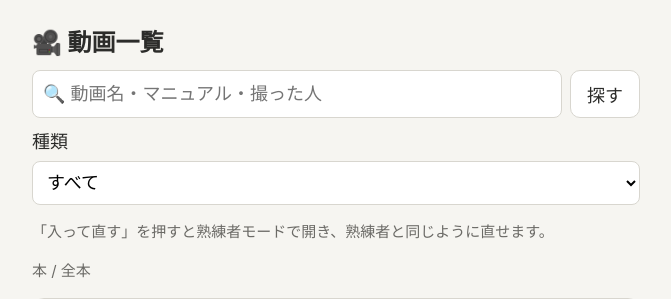
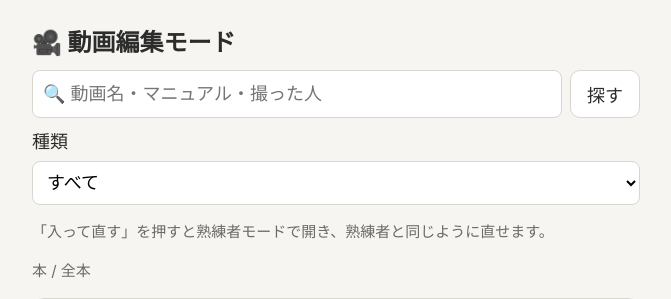
Before and after one commit to hiro1717-ai/my-hackathon-app, a Python web app: template app/templates/admin_videos.html in a window 1280 px wide. Shown: the part 25-324 px from the top of the page, without its empty margins (304-975 px from the left). Run offline with Jinja, Linux system fonts and the light colour scheme; the template is opened without the code that fills it, so the values that code supplies are empty.

Commit message:
管理者メニューの「動画一覧」を「動画編集モード」に改名
Co-Authored-By: Claude Opus 5.5 <noreply@anthropic.com>

```diff
--- a/app/templates/admin.html
+++ b/app/templates/admin.html
@@ -10,7 +10,7 @@
 {% elif msg == 'folder_invalid' %}<p class="error">フォルダーの記号（英数字）と名前を入れてください。</p>
 {% elif msg == 'folder_dup' %}<p class="error">その記号はもう使われています（M は未分類用）。</p>{% endif %}
 
-<a class="button primary" href="/admin/videos">🎥 動画一覧（名前を直す・中に入って直す）</a>
+<a class="button primary" href="/admin/videos">🎥 動画編集モード</a>
 
 <h2 id="folders">マニュアルのフォルダー</h2>
 <p class="muted">記号はマニュアル番号の頭になります（例：3DP → 3DP-001）。記号を変えても、もう振った番号はそのまま。フォルダーを消しても中のマニュアルは消えず「未分類」に移ります。</p>
--- a/app/templates/admin_videos.html
+++ b/app/templates/admin_videos.html
@@ -1,7 +1,7 @@
 {% extends "base.html" %}
-{% block title %}動画一覧 - 管理者 - AI技能コーチ{% endblock %}
+{% block title %}動画編集モード - 管理者 - AI技能コーチ{% endblock %}
 {% block content %}
-<h1>🎥 動画一覧</h1>
+<h1>🎥 動画編集モード</h1>
 {% if msg == 'ok' %}<p class="notice">名前を変えました。</p>{% endif %}
 
 <form method="get" action="/admin/videos" class="search" id="search-form">
```
